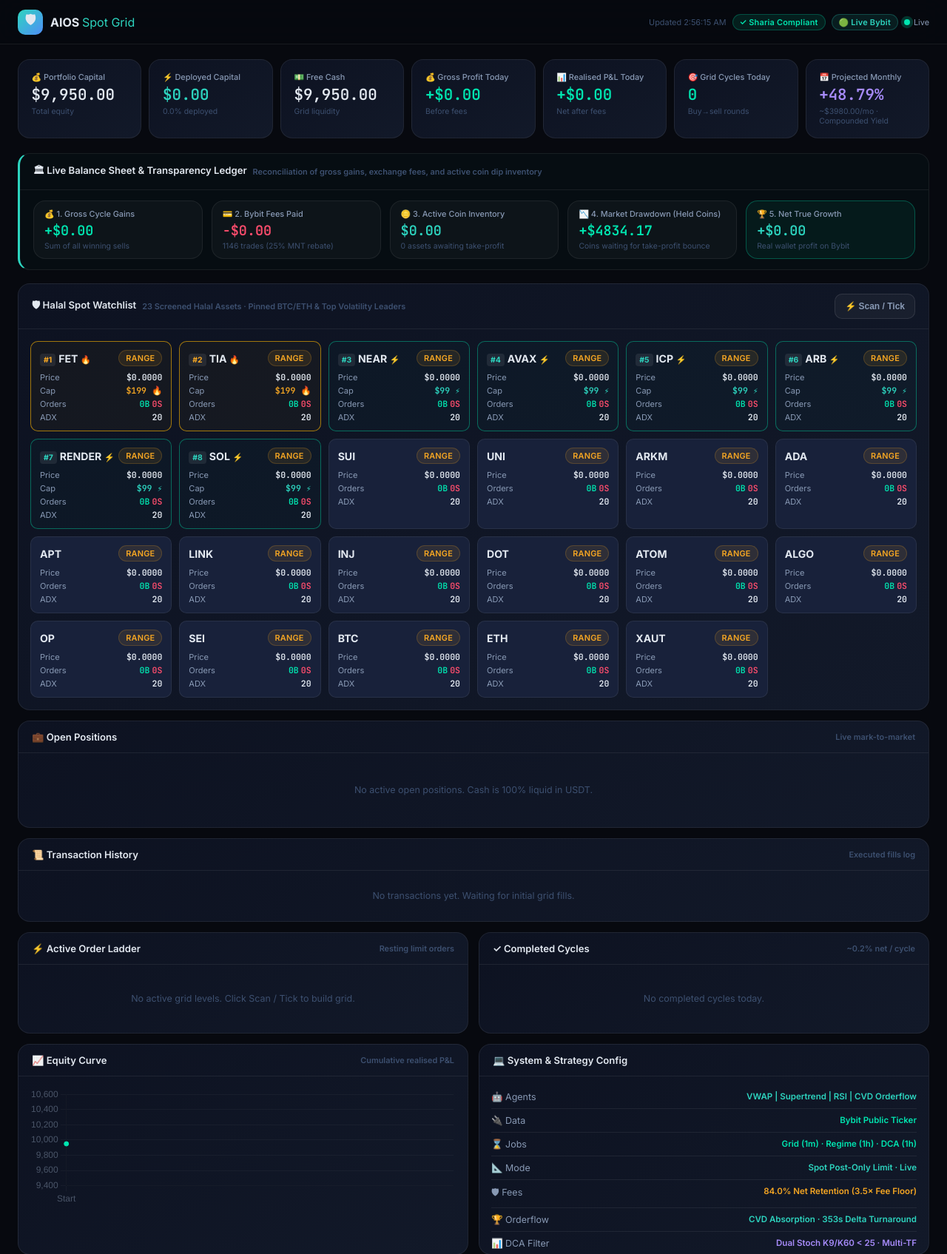
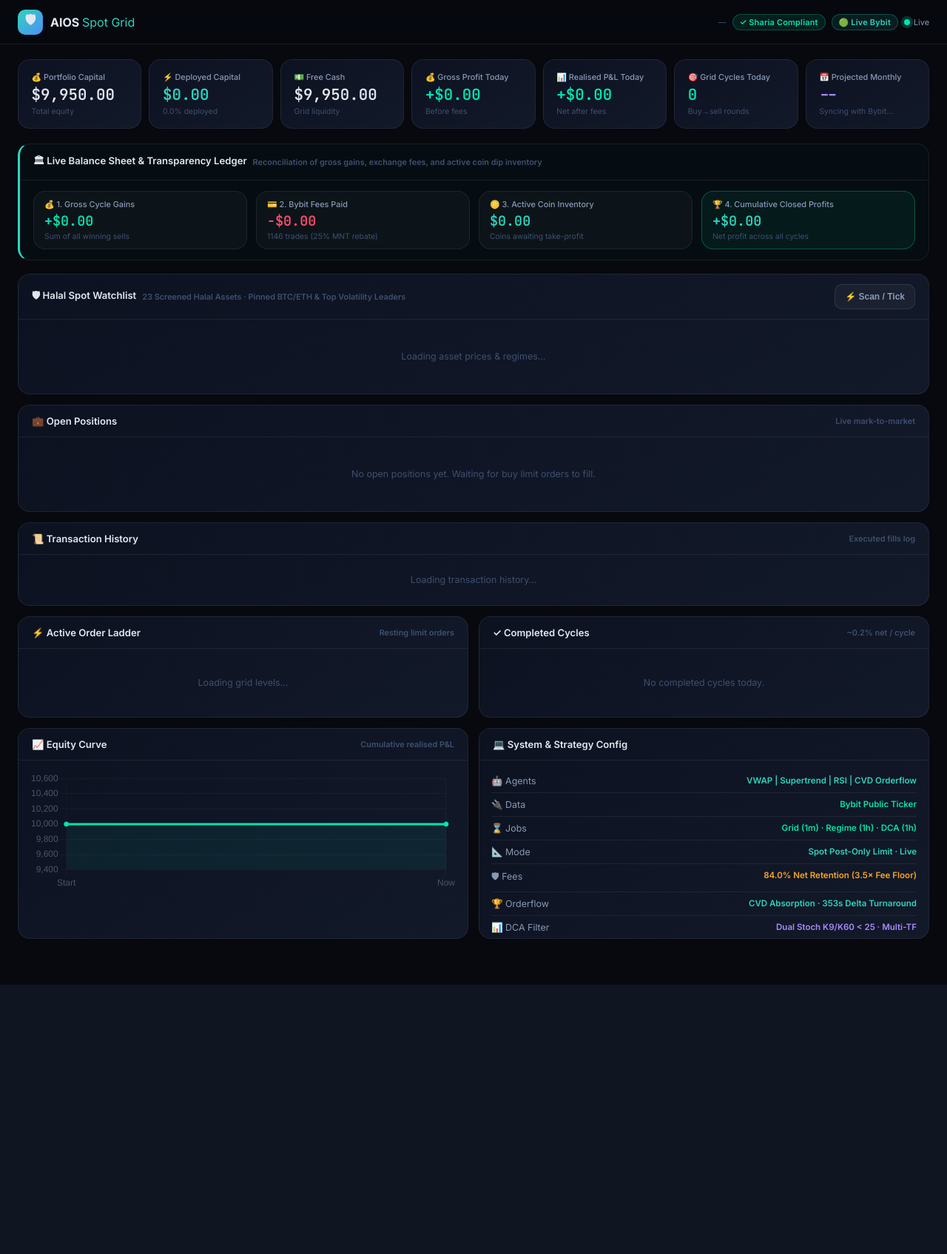
Before and after one commit to nasnoma/AIOS, a FastAPI app: page / in a window 1280 px wide. Shown: the top 1695 px of the page at 74% size. After the commit the page ends 1331 px from the top, so only its background shows below. Run offline with FastAPI, Linux system fonts and the light colour scheme; data that the repository does not hold is empty.

Commit message:
fix(ui): Simplify Transparency Ledger to 4 clean, unambiguous cards

```diff
--- a/trading_engine/api/templates/dashboard.html
+++ b/trading_engine/api/templates/dashboard.html
@@ -130,15 +130,14 @@
 
     </div>
     <div class="panel-body" style="padding:14px 18px;">
-      <div style="display:grid;grid-template-columns:repeat(auto-fit,minmax(180px,1fr));gap:12px;">
-        <div class="stat-card" style="background:rgba(255,255,255,0.03);padding:10px 14px;"><div class="stat-label">&#128176; 1. Gross Cycle Gains</div><div class="stat-val" id="recon-gross-gains" style="color:var(--green);font-size:1.15rem">+$184.23</div><div class="stat-sub">Sum of all winning sells</div></div>
-        <div class="stat-card" style="background:rgba(255,255,255,0.03);padding:10px 14px;"><div class="stat-label">&#128179; 2. Bybit Fees Paid</div><div class="stat-val" id="recon-fees-paid" style="color:var(--red);font-size:1.15rem">-$50.46</div><div class="stat-sub" id="recon-fees-sub">1146 trades (25% MNT rebate)</div></div>
+      <div style="display:grid;grid-template-columns:repeat(auto-fit,minmax(200px,1fr));gap:12px;">
+        <div class="stat-card" style="background:rgba(255,255,255,0.03);padding:10px 14px;"><div class="stat-label">&#128176; 1. Gross Cycle Gains</div><div class="stat-val" id="recon-gross-gains" style="color:var(--green);font-size:1.15rem">+$0.00</div><div class="stat-sub">Sum of all winning sells</div></div>
+        <div class="stat-card" style="background:rgba(255,255,255,0.03);padding:10px 14px;"><div class="stat-label">&#128179; 2. Bybit Fees Paid</div><div class="stat-val" id="recon-fees-paid" style="color:var(--red);font-size:1.15rem">-$0.00</div><div class="stat-sub" id="recon-fees-sub">1146 trades (25% MNT rebate)</div></div>
         <div class="stat-card" style="background:rgba(255,255,255,0.03);padding:10px 14px;"><div class="stat-label">&#129689; 3. Active Coin Inventory</div><div class="stat-val" id="recon-coins-held" style="color:var(--teal);font-size:1.15rem">$0.00</div><div class="stat-sub" id="recon-coins-sub">Coins awaiting take-profit</div></div>
-        <div class="stat-card" style="background:rgba(255,255,255,0.03);padding:10px 14px;"><div class="stat-label" id="recon-dip-label">&#128201; 4. Market Drawdown (Held Coins)</div><div class="stat-val" id="recon-dip-drag" style="color:var(--yellow);font-size:1.15rem">-$0.00</div><div class="stat-sub" id="recon-dip-sub">Coins waiting for take-profit bounce</div></div>
-        <div class="stat-card" style="background:rgba(0,229,176,0.06);border:1px solid rgba(0,229,176,0.3);padding:10px 14px;"><div class="stat-label">&#127942; 5. Net True Growth</div><div class="stat-val" id="recon-net-growth" style="color:var(--teal);font-size:1.15rem">+$92.64</div><div class="stat-sub">Real wallet profit on Bybit</div></div>
-
+        <div class="stat-card" style="background:rgba(0,229,176,0.06);border:1px solid rgba(0,229,176,0.3);padding:10px 14px;"><div class="stat-label">&#127942; 4. Cumulative Closed Profits</div><div class="stat-val" id="recon-net-growth" style="color:var(--teal);font-size:1.15rem">+$0.00</div><div class="stat-sub">Net profit across all cycles</div></div>
       </div>
     </div>
+
 
   </div>
 
@@ -266,17 +265,9 @@ function renderSpotStatus(data) {
 
 
   // Live Bybit Reconciliation Ledger
-  const rec = p.reconciliation || {};
   const recGross = Number(rec.gross_cycle_gains !== undefined ? rec.gross_cycle_gains : 0.0);
   const recFees = Number(rec.fees_paid !== undefined ? rec.fees_paid : 0.0);
   const recNet = Number(rec.net_true_account_growth !== undefined ? rec.net_true_account_growth : (recGross - recFees));
-  const recMarketDrawdown = Number(rec.market_drawdown !== undefined ? rec.market_drawdown : (totalEquity - (5115.83 + recNet)));
-
-  const netGrowthEl = document.getElementById('spot-net-growth');
-  if (netGrowthEl) {
-    netGrowthEl.textContent = (recNet >= 0 ? '+$' : '-$') + Math.abs(recNet).toFixed(2);
-    netGrowthEl.style.color = recNet >= 0 ? 'var(--teal)' : 'var(--red)';
-  }
 
   set('recon-gross-gains', (recGross >= 0 ? '+$' : '-$') + Math.abs(recGross).toFixed(2));
   set('recon-fees-paid', '-$' + Math.abs(recFees).toFixed(2));
@@ -286,22 +277,8 @@ function renderSpotStatus(data) {
   set('recon-coins-held', usd(totalAssetValue));
   set('recon-coins-sub', heldCoinsCount + ' assets awaiting take-profit');
 
-  const dipEl = document.getElementById('recon-dip-drag');
-  const dipLabel = document.getElementById('recon-dip-label');
-  const dipSub = document.getElementById('recon-dip-sub');
+  set('recon-net-growth', (recNet >= 0 ? '+$' : '-$') + Math.abs(recNet).toFixed(2));
 
-  if (dipEl) {
-    dipEl.textContent = (recMarketDrawdown >= 0 ? '+$' : '-$') + Math.abs(recMarketDrawdown).toFixed(2);
-    dipEl.style.color = recMarketDrawdown >= 0 ? 'var(--green)' : 'var(--yellow)';
-  }
-  if (dipLabel) {
-    dipLabel.innerHTML = '&#128201; 4. Market Drawdown (Held Coins)';
-  }
-  if (dipSub) {
-    dipSub.textContent = 'Coins waiting for take-profit bounce';
-  }
-
-  set('recon-net-growth', (recNet >= 0 ? '+$' : '-$') + Math.abs(recNet).toFixed(2));
 
 
 
```
